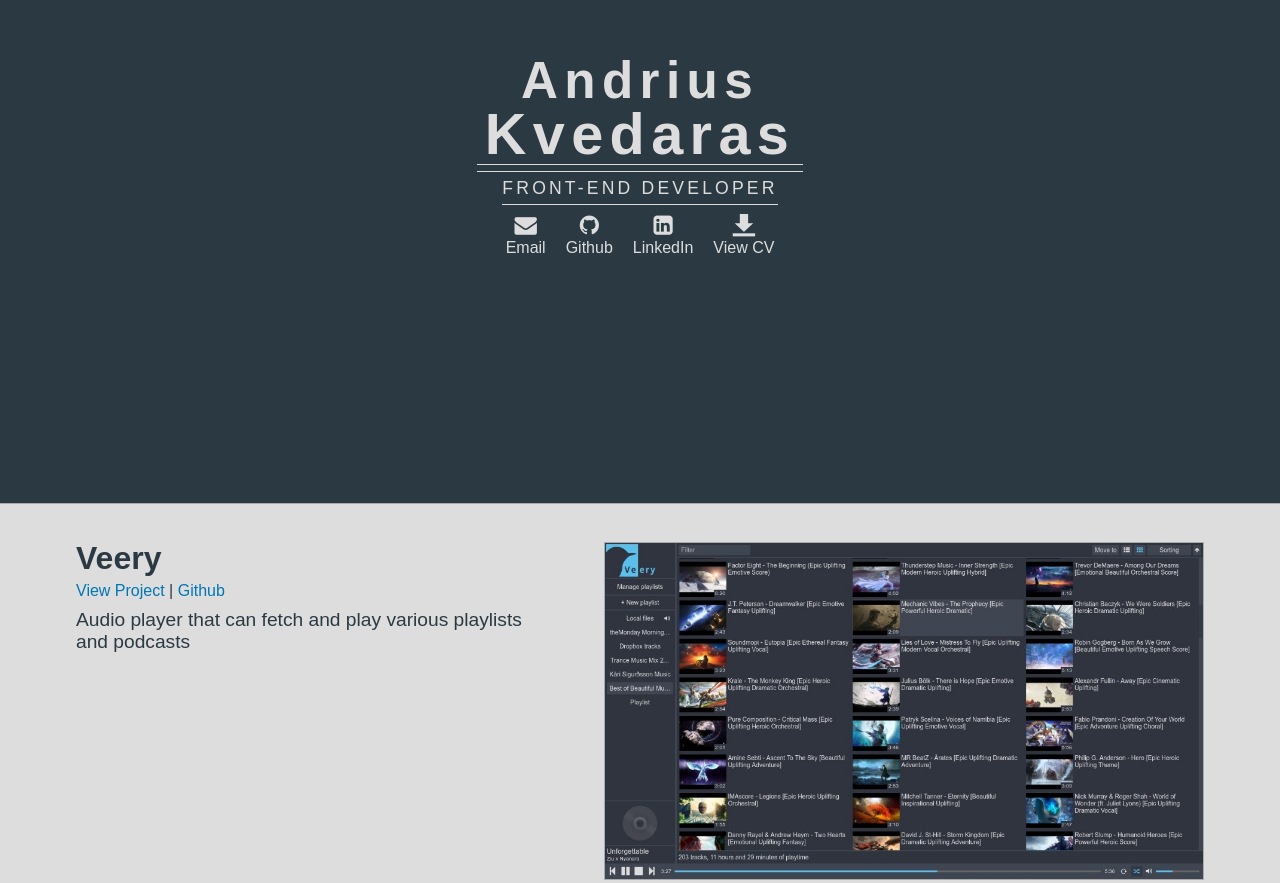
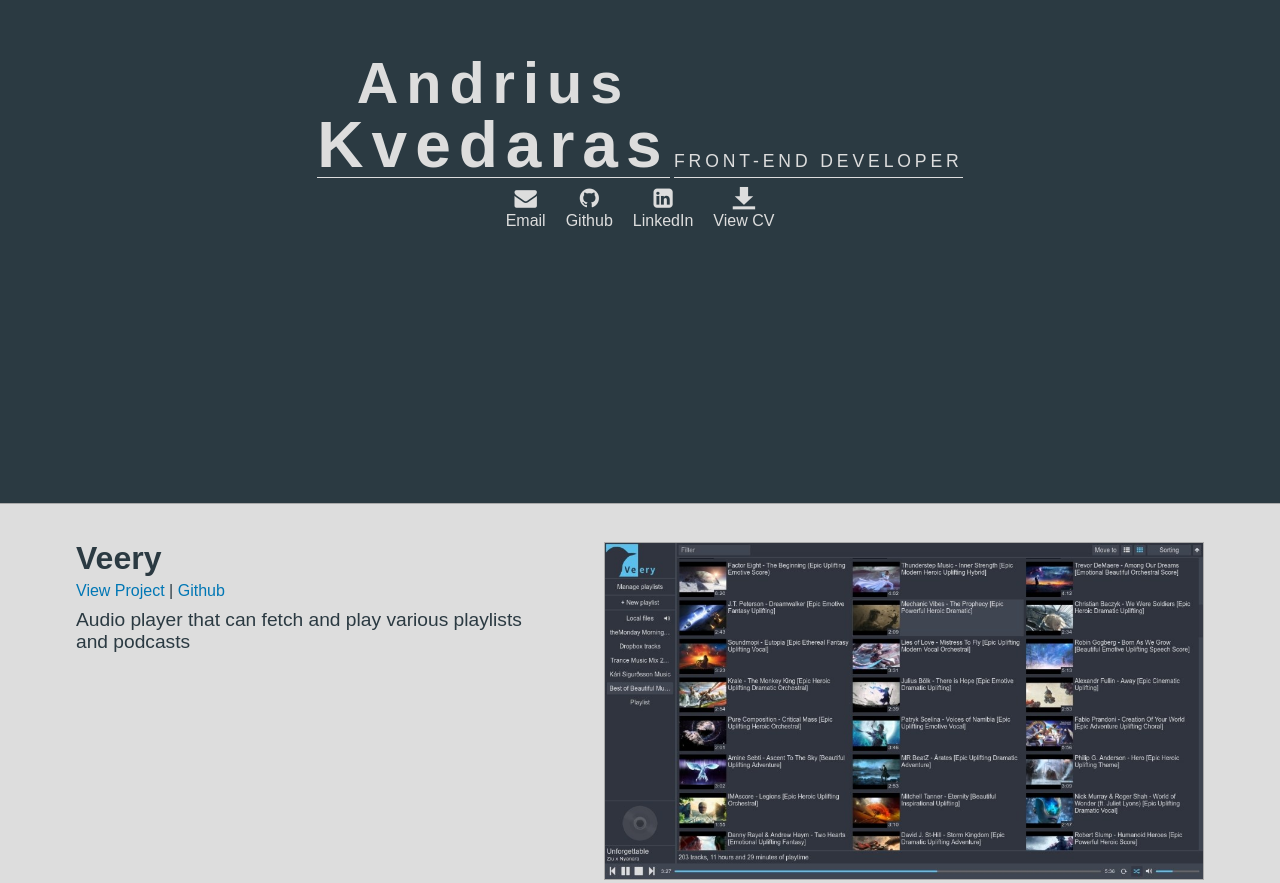
Before and after one commit to andriuskv/portfolio, a website: page src/index.html in a window 1280 px wide. Shown: the part 169-1052 px from the top of the page. Drawn offline with nearby package versions, Linux system fonts and the light colour scheme; files that its build step writes are made by us from their sources.

Commit message:
Tweak header

```diff
--- a/src/index.html
+++ b/src/index.html
@@ -16,7 +16,6 @@
                 <div class="first-name">Andrius</div>
                 <div class="last-name">Kvedaras</div>
             </h1>
-            <div class="double-line"></div>
             <p class="front">FRONT-END DEVELOPER</p>
             <ul class="header-links">
                 <li class="header-link">
--- a/src/scss/imports/header.scss
+++ b/src/scss/imports/header.scss
@@ -17,10 +17,16 @@
 }
 
 .name {
+    display: inline-block;
     margin-top: 0;
     margin-bottom: 0;
+    border-bottom: 1px solid $light-color;
     font-weight: bold;
-    letter-spacing: 0.2em;
+    letter-spacing: 0.25em;
+
+    @include for-phone-only {
+        letter-spacing: 0.2em;
+    }
 }
 
 .first-name, .last-name {
@@ -28,29 +34,34 @@
 }
 
 .first-name {
-    font-size: 1.6em;
+    font-size: 1.8em;
+
+    @include for-phone-only {
+        font-size: 1.6em;
+    }
 }
 
 .last-name {
-    font-size: 1.8em;
-}
+    font-size: 2em;
 
-.double-line {
-    width: 20.4em;
-    height: 8px;
-    margin: 0 auto;
-    border-top: solid 1px $light-color;
-    border-bottom: solid 1px $light-color;
+    @include for-phone-only {
+        font-size: 1.8em;
+    }
 }
 
 .front {
     display: inline-block;
-    margin-top: 6px;
+    margin-top: 0;
     margin-bottom: 0;
+    padding-top: 6px;
     padding-bottom: 6px;
     border-bottom: 1px solid $light-color;
     font-size: 1.1em;
-    letter-spacing: 0.18em;
+    letter-spacing: 0.22em;
+
+    @include for-phone-only {
+        letter-spacing: 0.18em;
+    }
 }
 
 .header-links {
```
